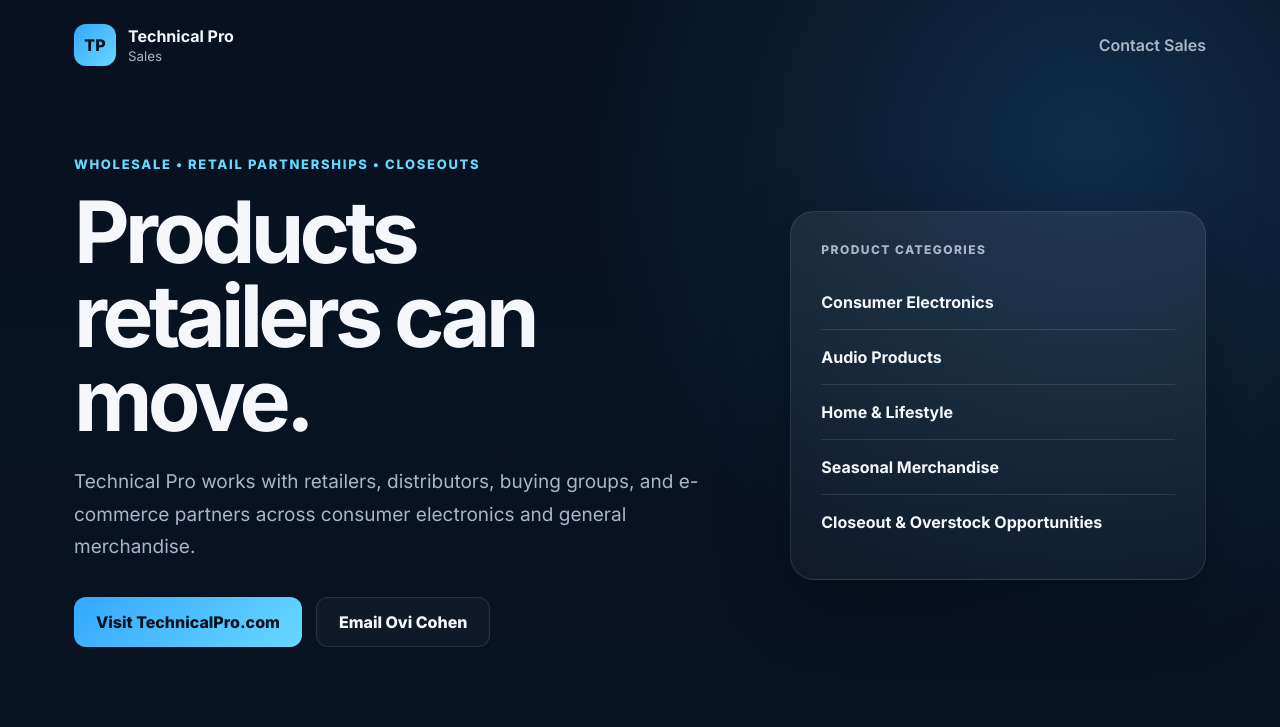
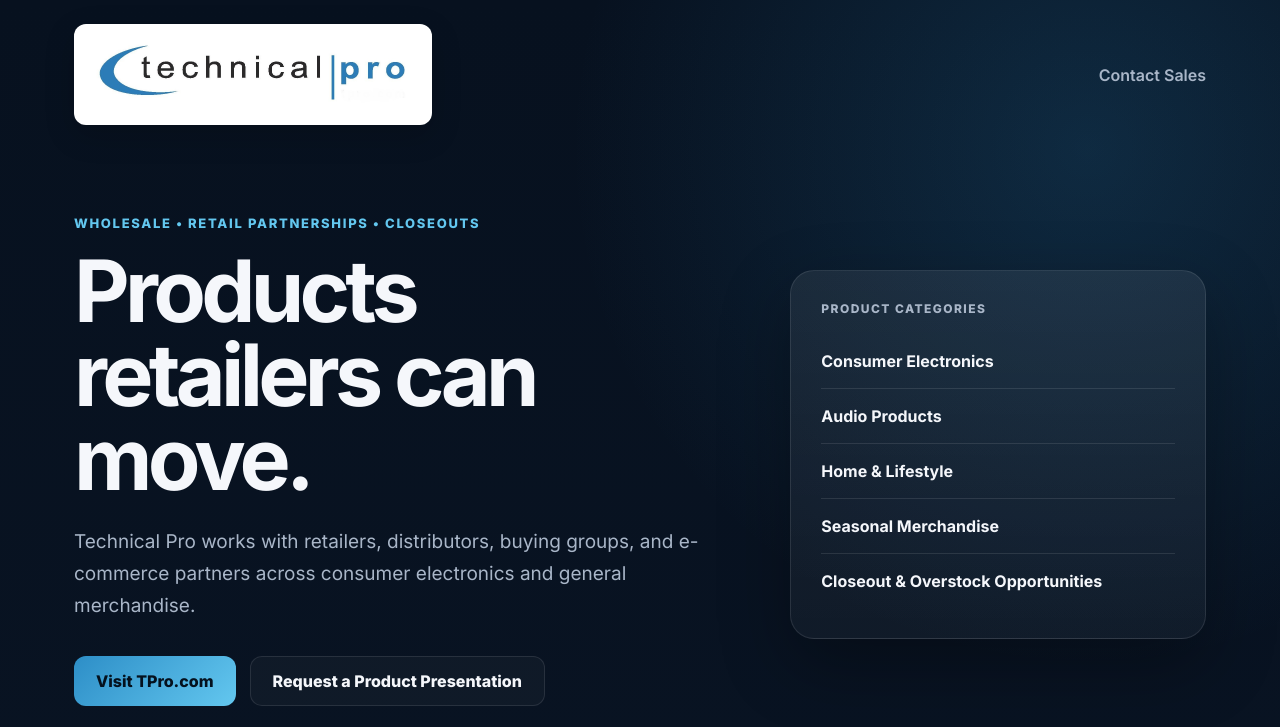
Before and after one commit to Ovicohen1/tprosales, a plain HTML site: page index.html in a window 1280 px wide. Shown: the top 727 px of the page. Drawn offline with Linux system fonts and the light colour scheme.

Commit message:
Add files via upload

```diff
--- a/index.html
+++ b/index.html
@@ -13,11 +13,7 @@
 <body>
   <header class="nav">
     <a class="brand" href="#top" aria-label="Technical Pro Sales home">
-      <span class="brand-mark">TP</span>
-      <span>
-        <strong>Technical Pro</strong>
-        <small>Sales</small>
-      </span>
+      <img src="technical-pro-logo.jpg" alt="Technical Pro" />
     </a>
     <a class="nav-link" href="mailto:ovi@tprosales.com">Contact Sales</a>
   </header>
@@ -32,8 +28,8 @@
           e-commerce partners across consumer electronics and general merchandise.
         </p>
         <div class="actions">
-          <a class="btn primary" href="https://technicalpro.com" target="_blank" rel="noopener">Visit TechnicalPro.com</a>
-          <a class="btn secondary" href="mailto:ovi@tprosales.com">Email Ovi Cohen</a>
+          <a class="btn primary" href="https://tpro.com" target="_blank" rel="noopener">Visit TPro.com</a>
+          <a class="btn secondary" href="mailto:ovi@tprosales.com?subject=Product%20Presentation%20Request">Request a Product Presentation</a>
         </div>
       </div>
 
@@ -82,7 +78,7 @@
       <p>Wholesale consumer electronics and general merchandise.</p>
     </div>
     <div class="footer-links">
-      <a href="https://technicalpro.com" target="_blank" rel="noopener">Main Website</a>
+      <a href="https://tpro.com" target="_blank" rel="noopener">Main Website</a>
       <a href="mailto:ovi@tprosales.com">Contact</a>
     </div>
   </footer>
--- a/styles.css
+++ b/styles.css
@@ -2,12 +2,11 @@
 
 :root {
   --bg: #07111f;
-  --panel: #0d1b2d;
   --text: #f5f7fb;
   --muted: #a9b6c8;
   --line: rgba(255,255,255,.10);
-  --accent: #35a7ff;
-  --accent2: #67d8ff;
+  --accent: #2d8ec7;
+  --accent2: #63c7ef;
 }
 
 html { scroll-behavior: smooth; }
@@ -16,7 +15,7 @@ body {
   margin: 0;
   font-family: Inter, Arial, sans-serif;
   background:
-    radial-gradient(circle at 85% 10%, rgba(53,167,255,.18), transparent 30%),
+    radial-gradient(circle at 85% 10%, rgba(45,142,199,.20), transparent 30%),
     linear-gradient(180deg, #07111f 0%, #0a1525 100%);
   color: var(--text);
   min-height: 100vh;
@@ -34,24 +33,18 @@ a { color: inherit; text-decoration: none; }
 }
 
 .brand {
-  display: flex;
-  align-items: center;
-  gap: 12px;
+  display: inline-flex;
+  background: #fff;
+  padding: 10px 14px;
+  border-radius: 12px;
+  box-shadow: 0 10px 30px rgba(0,0,0,.18);
 }
 
-.brand-mark {
-  display: grid;
-  place-items: center;
-  width: 42px;
-  height: 42px;
-  border-radius: 12px;
-  font-weight: 800;
-  background: linear-gradient(135deg, var(--accent), var(--accent2));
-  color: #04111e;
+.brand img {
+  width: min(330px, 55vw);
+  height: auto;
+  display: block;
 }
-
-.brand strong, .brand small { display: block; }
-.brand small { color: var(--muted); margin-top: 2px; }
 
 .nav-link {
   color: var(--muted);
@@ -191,8 +184,8 @@ h1 {
   margin-top: 70px;
   padding: 40px;
   border-radius: 22px;
-  background: linear-gradient(135deg, rgba(53,167,255,.16), rgba(103,216,255,.05));
-  border: 1px solid rgba(103,216,255,.20);
+  background: linear-gradient(135deg, rgba(45,142,199,.16), rgba(99,199,239,.05));
+  border: 1px solid rgba(99,199,239,.20);
   display: flex;
   align-items: center;
   justify-content: space-between;
```
Also changed, not shown: technical-pro-logo.jpg (added), 1 other file.
